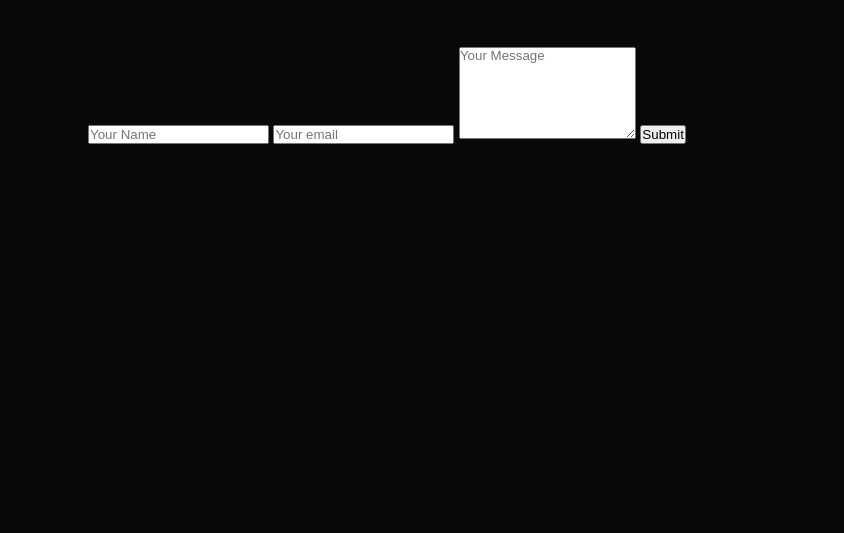
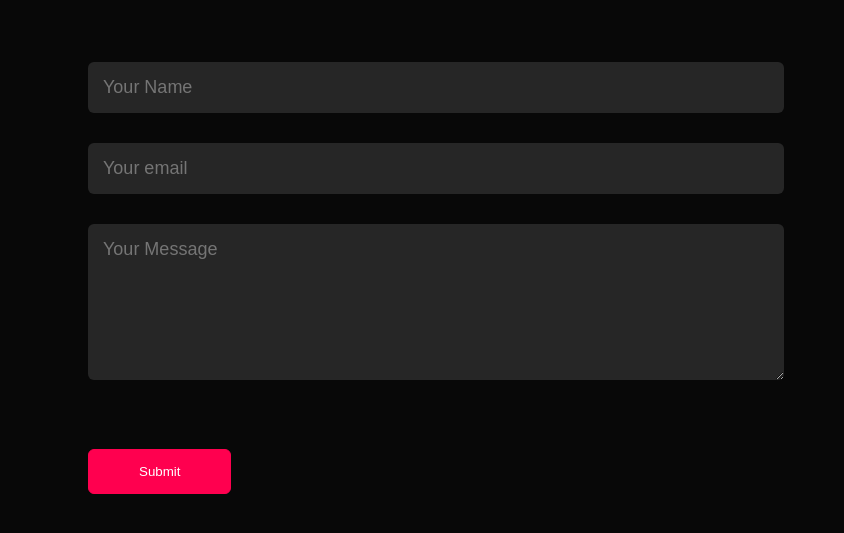
Before and after one commit to snehaelzadavid06/Personal-Portfolio, a plain HTML site: page index.html in a window 1280 px wide. Shown: the part 2107-2640 px from the top of the page, 436-1280 px from the left. Before the commit the page ends 2553 px from the top, so only its background shows below. Drawn offline with Linux system fonts and the light colour scheme.

Commit message:
updated contact me

```diff
--- a/index.html
+++ b/index.html
@@ -17,7 +17,6 @@
                      <ul>
                      <li><a href = "#">Home</a></li>
                      <li><a href = "#">About</a></li>
-                     <li><a href = "#">Services</a></li>
                      <li><a href = "#">Portfolio</a></li>
                      <li><a href = "#">Contact</a></li>
                      </ul>
@@ -129,7 +128,7 @@ Built using HTML, CSS, and JavaScript, with live data fetched from the OpenWeath
                             <input type = "text" name = "Name" placeholder="Your Name" required>
                             <input type = "email" name = "email" placeholder="Your email" required>
                             <textarea name = "Message" rows = "6" placeholder="Your Message"></textarea>
-                            <button type = "submit">Submit</button>
+                            <button type = "submit" class = "btn btn2">Submit</button>
 
                         </form>
                     </div>
--- a/styles.css
+++ b/styles.css
@@ -270,3 +270,26 @@ nav ul li a:hover::after{
     display: inline-block;
     background: #ff004f;
 }
+
+.contact-right form{
+    width: 100%;
+}
+
+form input, form textarea{
+    width: 100%;
+    border: 0;
+    outline: none;
+    background: #262626;
+    padding: 15px;
+    margin: 15px 0;
+    color: #fff;
+    font-size: 18px;
+    border-radius: 6px;
+}
+
+form btn2{
+    padding: 14px 60px;
+    font-size: 18px;
+    margin-top: 20px;
+    cursor: pointer;
+}
```
